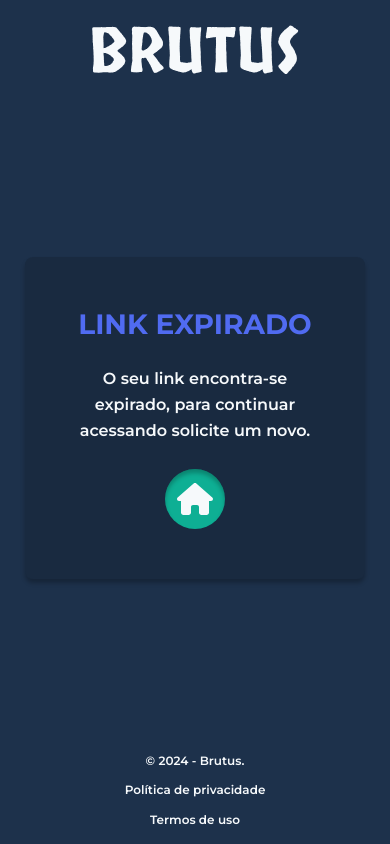
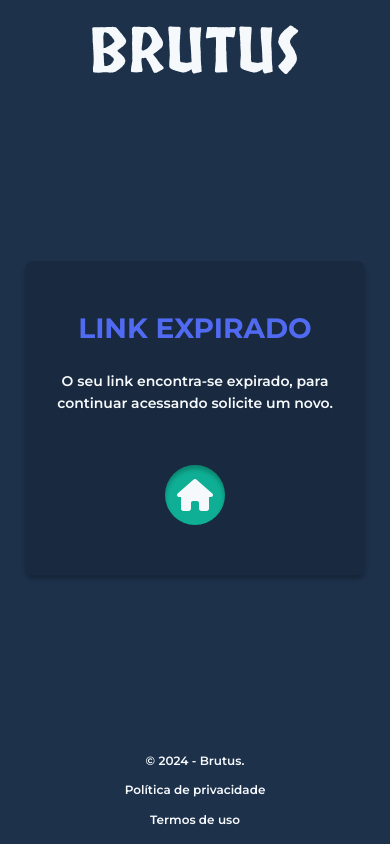
Before and after one commit to rodrigofontesdev/brutus-demo, a React (Vite) app: page /link-expirado in a window 390 px wide. Built offline with nearby package versions, Linux system fonts and the light colour scheme; what react-imask would draw is missing.

Commit message:
feat(page): apply responsive on expired link page

```diff
--- a/src/pages/auth/ExpiredLink/index.tsx
+++ b/src/pages/auth/ExpiredLink/index.tsx
@@ -1,17 +1,17 @@
 import { faHome } from '@fortawesome/free-solid-svg-icons'
 import { Box } from '../../../components/atoms/Box'
 import { ButtonLink } from '../../../components/atoms/ButtonLink'
-import { Card, Container } from './styles'
+import { Card, Container, Heading } from './styles'
 
 export function ExpiredLink() {
   return (
     <Container>
       <Box>
         <Card>
-          <header>
+          <Heading>
             <h1>Link Expirado</h1>
             <p>O seu link encontra-se expirado, para continuar acessando solicite um novo.</p>
-          </header>
+          </Heading>
 
           <ButtonLink
             to="/entrar"
--- a/src/pages/auth/ExpiredLink/styles.ts
+++ b/src/pages/auth/ExpiredLink/styles.ts
@@ -4,37 +4,56 @@ export const Container = styled.div`
   max-width: 50rem;
   margin-right: auto;
   margin-left: auto;
+  padding-top: ${({ theme }) => theme.space[10]};
+  padding-bottom: ${({ theme }) => theme.space[10]};
+
+  @media (min-width: ${({ theme }) => theme.screen.md}) {
     padding-top: ${({ theme }) => theme.space[20]};
     padding-bottom: ${({ theme }) => theme.space[20]};
+  }
 `
 
 export const Card = styled.section`
+  padding-top: ${({ theme }) => theme.space[10]};
+  padding-bottom: ${({ theme }) => theme.space[10]};
+  padding-left: ${({ theme }) => theme.space[5]};
+  padding-right: ${({ theme }) => theme.space[5]};
+
+  @media (min-width: ${({ theme }) => theme.screen.md}) {
     padding: ${({ theme }) => theme.space[10]};
+  }
+`
 
-  header {
-    display: flex;
-    flex-direction: column;
-    align-items: center;
+export const Heading = styled.header`
+  display: grid;
   row-gap: ${({ theme }) => theme.space[5]};
-    margin-bottom: ${({ theme }) => theme.space[5]};
+  margin-bottom: ${({ theme }) => theme.space[10]};
 
   h1 {
     color: ${({ theme }) => theme.blue[400]};
     font-size: ${({ theme }) => theme.font['3xl']};
+    text-transform: uppercase;
     text-align: center;
-      text-transform: uppercase;
+  }
+
+  p {
+    font-size: ${({ theme }) => theme.font.sm};
+    line-height: ${({ theme }) => theme.line.xl};
+    text-align: center;
+  }
+
+  + a {
+    margin-left: auto;
+    margin-right: auto;
+  }
+
+  @media (min-width: ${({ theme }) => theme.screen.md}) {
+    h1 {
+      font-size: ${({ theme }) => theme.font['5xl']};
     }
 
     p {
       font-size: ${({ theme }) => theme.font.md};
-      line-height: ${({ theme }) => theme.line.xl};
-      text-align: center;
-    }
-
-    & + a {
-      margin-top: ${({ theme }) => theme.space[5]};
-      margin-left: auto;
-      margin-right: auto;
     }
   }
 `
```
Lines whose indentation alone changed are shown as unchanged.
